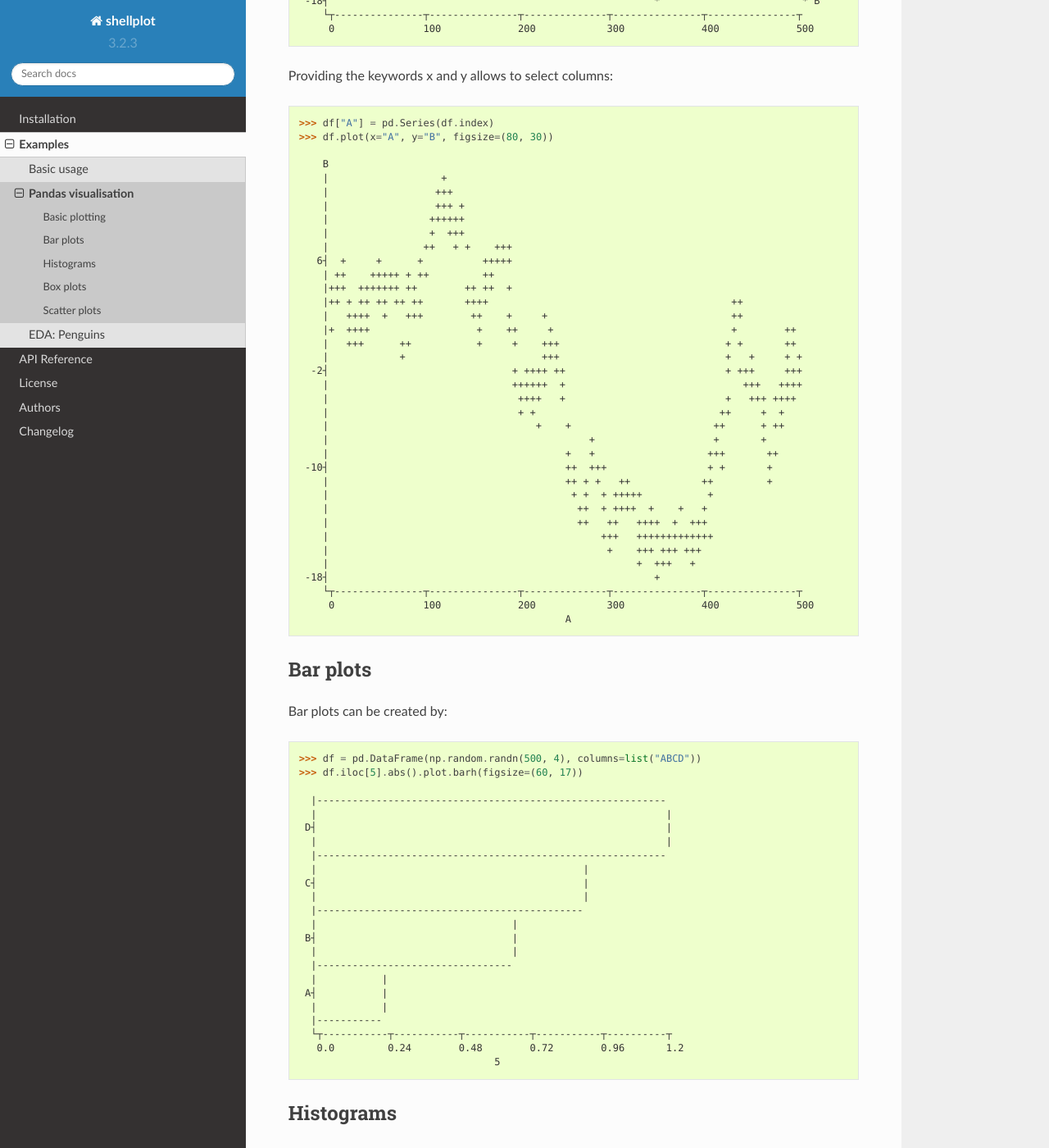
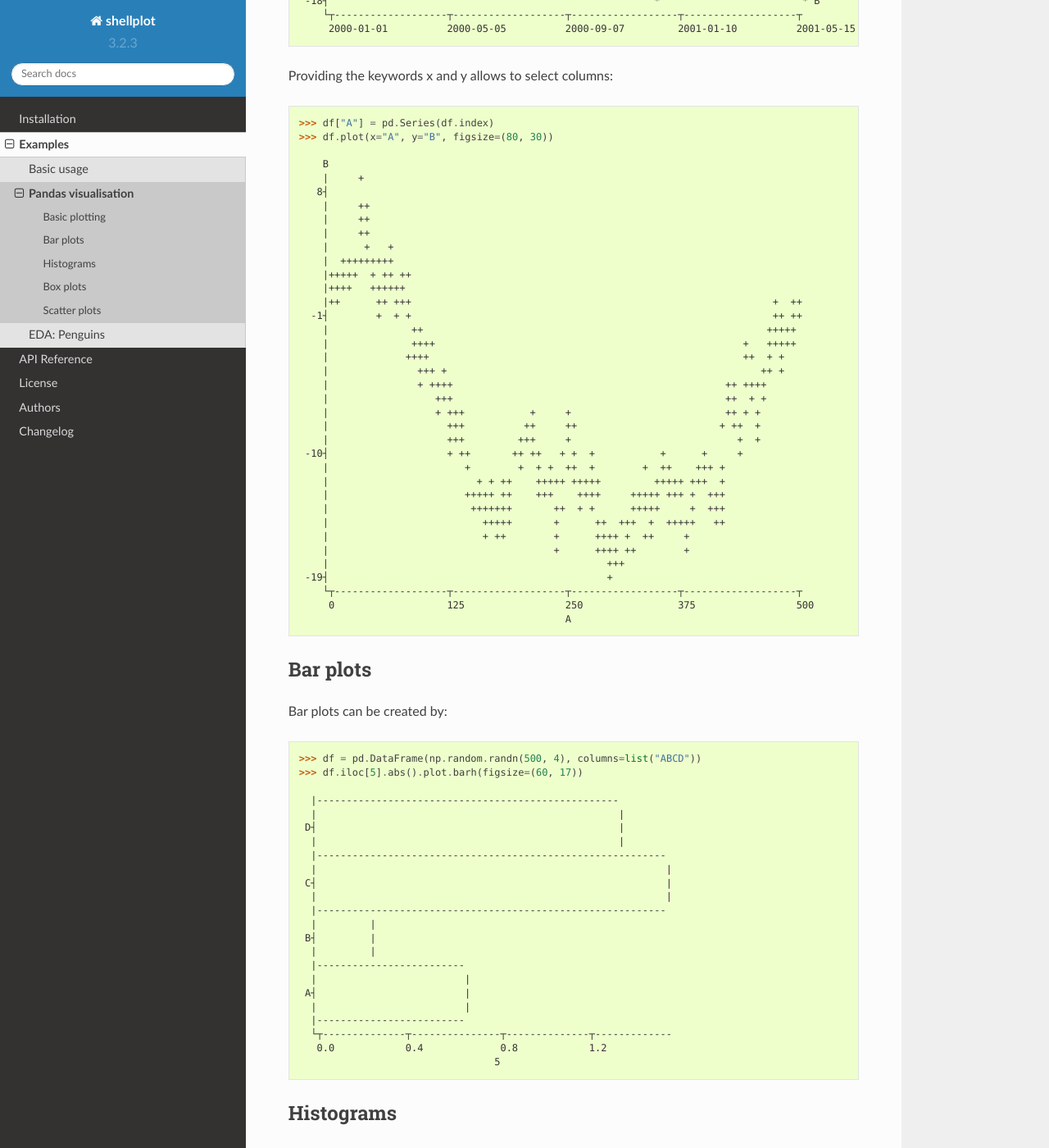
Before and after one commit to CDonnerer/shellplot, a Sphinx documentation site: the page built from docs/examples/pandas.rst, in a window 1280 px wide and 1400 px high, scrolled down 1673 px. Shown: the whole window at 82% size. Built offline with Sphinx 7.4.7 and the Read the Docs theme 2.0.0, drawn with Linux system fonts in a browser that asks for light colours; some of the changed text lies outside the part shown.

Commit message:
works a bit better

```diff
--- a/docs/examples/pandas.rst
+++ b/docs/examples/pandas.rst
@@ -25,22 +25,22 @@ The plot method is a wrapper around ``shellplot.plot`` function. For example, we
 	   |                                                         + + +   +
 	   |                                                         + ++++  ++
 	   |                                                      +  + ++ +++++
-	 23┤                                                      ++++     ++ +++
+	   |                                                      ++++     ++ +++
 	   |                                                     ++++       + +++++
-	   |                                                    ++  +           ++++
+	 20┤                                                    ++  +           ++++
 	   |                                                   ++                + +
 	   |                                                ++++                   ++  ++
 	   |                                                ++++                   +++  +
 	   |                                          + +  +++ +                    +++++
-	 14┤                                        + +++ +++                        ++ +
+	   |                                        + +++ +++                        ++ +
 	   |                                      +++ ++ ++                              +
 	   |                        +             ++  +  +                               +
 	   |                        ++            ++++                                   ++
 	   |                        +          + +  ++                                   ++
-	   |                         + ++      +++   +                                    ++
+	  8┤                         + ++      +++   +                                    ++
 	   |                 +     + ++++      +++
 	   |      ++    + +++++  +++  ++++    ++                                           +
-	  5┤        +   +++++ ++ +++     +    +                                            +
+	   |        +   +++++ ++ +++     +    +                                            +
 	   |     ++++++++++ +  + ++      +    +
 	   |  +  +  ++++ +     +++        +
 	   |++++++   ++         +         +   +
@@ -48,8 +48,8 @@ The plot method is a wrapper around ``shellplot.plot`` function. For example, we
 	   | + +                          ++++
 	   |                                ++
 	 -4┤
-	   └┬---------------┬---------------┬--------------┬---------------┬---------------┬
-	    0               100             200            300             400             500
+	   └┬-------------------┬-------------------┬------------------┬-------------------┬
+	    2000-01-01          2000-05-05          2000-09-07         2001-01-10          2001-05-15
 
 
 
@@ -67,22 +67,22 @@ On a dataframe, calling plot will create a scatterplot of all columns against th
 	    |                                                          ++  ++    ++ ++++++  +
 	    |                                                      + +++++++         ++   ++
 	    |                                                      +++++++++              ++
-	  18┤                         +              ++         + ++++    +
+	    |                         +              ++         + ++++    +
 	    |                 +      ++ +           ++++       ++++ ++
-	    |                 +      ++++ +       ++++ +       ++++  +
+	  14┤                 +      ++++ +       ++++ +       ++++  +
 	    |                ++      +  + ++++  + +++  ++      + +
 	    |                + ***  ++   ++++ + ++++    ++     +
 	    |      +         +******+    +    +++ +     +++  +
 	    |     +++++     ++**+***+    *     +         +++++++
-	   6┤  *   ++++++   **    ++*   ****               ++ +
+	    |  *   ++++++   **    ++*   ****               ++ +
 	    | ** ++ ***** ****      ** *** *               ++
 	    |****+******* ***       ****                    +                    **
 	    |*++****  *  ****        **    *     **                              **
 	    |++ ****     **           *     *    ***                            * *       **
-	    |            *                  *    ***                            *  **     ***
+	  -2┤            *                  *    ***                            *  **     ***
 	    |                               ******  *                           * *****  ****
 	    |                                ****   *                          **    ** ***
-	  -6┤                                   *    *   *                    **      * **
+	    |                                   *    *   *                    **      * **
 	    |                                        *   *                    **      ***
 	    |                                        ** ****  **             * *       *
 	    |                                         *** ** *****          **
@@ -90,8 +90,8 @@ On a dataframe, calling plot will create a scatterplot of all columns against th
 	    |                                              ***   *************
 	    |                                               *    *** ***  **                 + A
 	 -18┤                                                       *                        * B
-	    └┬---------------┬---------------┬--------------┬---------------┬---------------┬
-	     0               100             200            300             400             500
+	    └┬-------------------┬-------------------┬------------------┬-------------------┬
+	     2000-01-01          2000-05-05          2000-09-07         2001-01-10          2001-05-15
 
 
 
@@ -102,38 +102,38 @@ Providing the keywords x and y allows to select columns::
 	>>> df.plot(x="A", y="B", figsize=(80, 30))
 
 	    B
-	    |                   +
-	    |                  +++
-	    |                  +++ +
-	    |                 ++++++
-	    |                 +  +++
-	    |                ++   + +    +++
-	   6┤  +     +      +          +++++
-	    | ++    +++++ + ++         ++
-	    |+++  +++++++ ++        ++ ++  +
-	    |++ + ++ ++ ++ ++       ++++                                         ++
-	    |   ++++  +   +++        ++    +     +                               ++
-	    |+  ++++                  +    ++     +                              +        ++
-	    |   +++      ++           +     +    +++                            + +       ++
-	    |            +                       +++                            +   +     + +
-	  -2┤                               + ++++ ++                           + +++     +++
-	    |                               ++++++  +                              +++   ++++
-	    |                                ++++   +                           +   +++ ++++
-	    |                                + +                               ++     +  +
-	    |                                   +    +                        ++      + ++
-	    |                                            +                    +       +
-	    |                                        +   +                   +++       ++
-	 -10┤                                        ++  +++                 + +       +
-	    |                                        ++ + +   ++            ++         +
-	    |                                         + +  + +++++           +
-	    |                                          ++  + ++++  +    +   +
-	    |                                          ++   ++   ++++  +  +++
-	    |                                              +++   +++++++++++++
-	    |                                               +    +++ +++ +++
-	    |                                                    +  +++   +
-	 -18┤                                                       +
-	    └┬---------------┬---------------┬--------------┬---------------┬---------------┬
-	     0               100             200            300             400             500
+	    |     +
+	   8┤
+	    |     ++
+	    |     ++
+	    |     ++
+	    |      +   +
+	    |  +++++++++
+	    |+++++  + ++ ++
+	    |++++   ++++++
+	    |++      ++ +++                                                             +  ++
+	  -1┤        +  + +                                                             ++ ++
+	    |              ++                                                          +++++
+	    |              ++++                                                    +   +++++
+	    |             ++++                                                     ++  + +
+	    |               +++ +                                                     ++ +
+	    |               + ++++                                              ++ ++++
+	    |                  +++                                              ++  + +
+	    |                  + +++           +     +                          ++ + +
+	    |                    +++          ++     ++                        + ++  +
+	    |                    +++         +++     +                            +  +
+	 -10┤                    + ++       ++ ++   + +  +           +      +     +
+	    |                       +        +  + +  ++  +        +  ++    +++ +
+	    |                         + + ++    +++++ +++++         +++++ +++  +
+	    |                       +++++ ++    +++    ++++     +++++ +++ +  +++
+	    |                        +++++++       ++  + +      +++++     +  +++
+	    |                          +++++       +      ++  +++  +  +++++   ++
+	    |                          + ++        +      ++++ +  ++     +
+	    |                                      +      ++++ ++        +
+	    |                                               +++
+	 -19┤                                               +
+	    └┬-------------------┬-------------------┬------------------┬-------------------┬
+	     0                   125                 250                375                 500
 	                                             A
 
 
@@ -146,25 +146,25 @@ Bar plots can be created by::
 	>>> df = pd.DataFrame(np.random.randn(500, 4), columns=list("ABCD"))
 	>>> df.iloc[5].abs().plot.barh(figsize=(60, 17))
 
+	  |---------------------------------------------------
+	  |                                                   |
+	 D┤                                                   |
+	  |                                                   |
 	  |-----------------------------------------------------------
 	  |                                                           |
-	 D┤                                                           |
+	 C┤                                                           |
 	  |                                                           |
 	  |-----------------------------------------------------------
-	  |                                             |
-	 C┤                                             |
-	  |                                             |
-	  |---------------------------------------------
-	  |                                 |
-	 B┤                                 |
-	  |                                 |
-	  |---------------------------------
-	  |           |
-	 A┤           |
-	  |           |
-	  |-----------
-	  └┬-----------┬-----------┬-----------┬-----------┬----------┬
-	   0.0         0.24        0.48        0.72        0.96       1.2
+	  |         |
+	 B┤         |
+	  |         |
+	  |-------------------------
+	  |                         |
+	 A┤                         |
+	  |                         |
+	  |-------------------------
+	  └┬--------------┬---------------┬--------------┬-------------
+	   0.0            0.4             0.8            1.2
 	                                 5
 
 
@@ -260,31 +260,31 @@ Scatter plots can be created by::
 	>>> df.plot.scatter(x="a", y="b", color="c", figsize=(80, 25))
 
 	     b
-	  1.0┤                                                                     *
+	     |                      *                        *
+	     |   *                    *
+	 0.94┤                                 **
+	     |           *
+	     |                                  *
+	     |                           *
 	     |
-	     |                           *                       *
-	     |  *            *
-	     |                     *
-	     |                                            *           *
-	 0.75┤  *        *
-	     |                           *       *                      *
-	     |
-	     |                                                                 *
-	     |       *                                                          *
-	     |                                    *
-	  0.5┤                   +
-	     |                         +                  ++   +      +
-	     | +                                   +
-	     |                                                       +            +
-	     |  +       +                                        +            +             +
-	     |          +                                           +                +   +
-	 0.25┤
-	     |   +
-	     |     +      +   +                                                         +
-	     |                                        +
-	     |                                           +                   +   +  +
-	     |                                                   +                            + False
-	  0.0┤                                                     +                          * True
-	     └┬---------------┬---------------┬--------------┬---------------┬---------------┬
-	      0.0             0.2             0.4            0.6             0.8             1.0
+	     |          *         *                                   *  *
+	     |                                              *                     *
+	 0.64┤  *            *     *               *                                        *
+	     |                               * *                *
+	     |                              *                                            *
+	     |                *                         *                                  *
+	     |                                             +  +
+	     |                                                         +         +
+	     |                                                  +
+	 0.34┤                                                        +
+	     |     +                                                         +
+	     |                                                                 +
+	     |                         +
+	     |            +                        +                                   +
+	     |                                   +                             +          +
+	     |              +      +
+	     |          +                                                      +              + False
+	 0.04┤                                           +               +                    * True
+	     └┬-------------------┬-------------------┬------------------┬-------------------┬
+	      0.0                 0.25                0.5                0.75                1.0
 	                                              a
```
Also changed, not shown: other parts of docs/examples/pandas.rst (+27 -27 lines), 2 other files.
